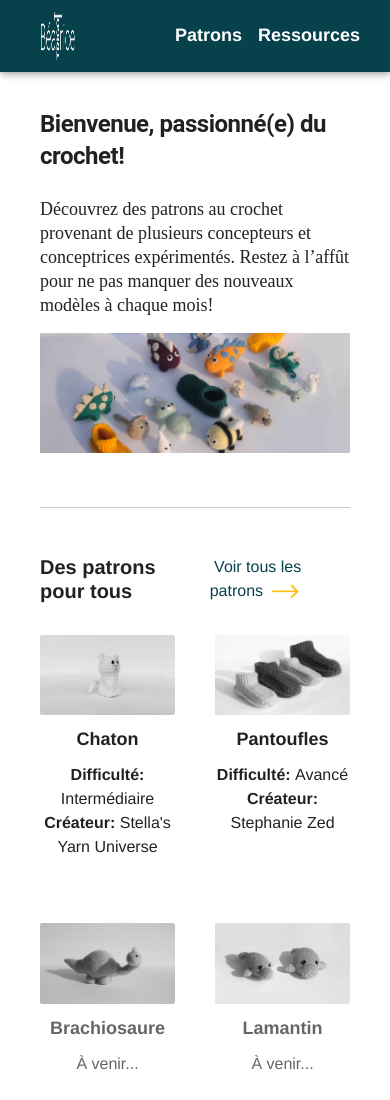
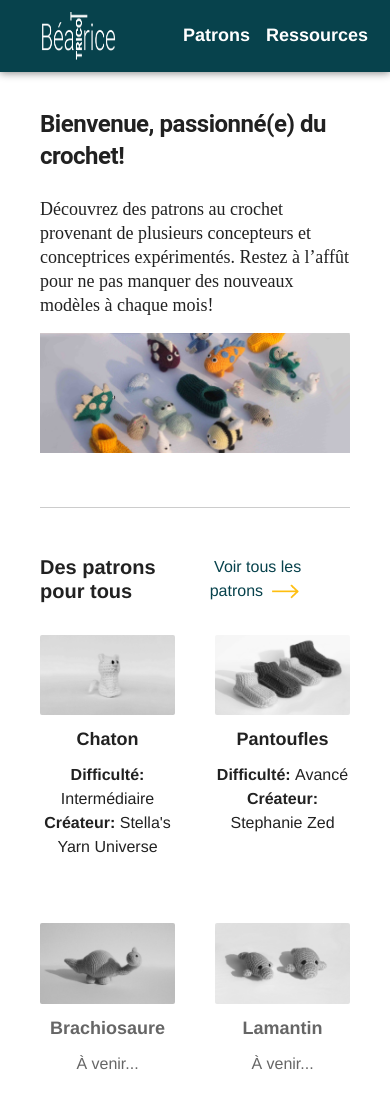
Before and after one commit to Beatricotrice/Beatricotrice.github.io, a plain HTML site: page index.html in a window 390 px wide. Shown: the top 1100 px of the page. Drawn offline with nearby package versions, Linux system fonts and the light colour scheme.

Commit message:
Fit entete

```diff
--- a/css/mes_styles.css
+++ b/css/mes_styles.css
@@ -41,7 +41,6 @@ img {
 #logo {
     margin-top: auto;
     margin-bottom: auto;
-    width: 100%;
 }
 
 
@@ -168,8 +167,8 @@ a {
     font-size: 18px;
     padding-top: 6px;
     padding-bottom: 6px;
-    padding-left: 24px;
-    padding-right: 24px;
+    padding-left: 18px;
+    padding-right: 18px;
     margin: 16px;
     text-align: center;
     vertical-align: center;
@@ -837,11 +836,7 @@ input[type="checkbox"]:checked {
     /* STYLES DE TEXTE DANS L'ENTÊTE */
 
     /* Bloc navigation centré verticalement */
-    nav {
-        margin-top: 17px;
-        margin-bottom: 17px;
-        padding-right: 24px;
-    }
+
 
 
     /* LES FLEX ET DIV */
@@ -930,7 +925,7 @@ input[type="checkbox"]:checked {
 
 
 
-@media screen and (max-width: 720px) {
+@media screen and (max-width: 500px) {
     /* ENTÊTE */
 
     .lien_entete {
@@ -946,20 +941,17 @@ input[type="checkbox"]:checked {
         transition: .5s;
     }
 
+    nav {
+        margin-top: 17px;
+        margin-bottom: 17px;
+        margin-right: 16px;
+        margin-left: 8px;
+        width: 250px;
+        text-align: right;
+    }
 
     nav a:first-child {
         display: none;
     }
 
-    nav {
-        margin-top: 17px;
-        margin-bottom: 17px;
-        margin-right: 0px;
-        margin-left: 16px;
-        width: 275px;
-        text-align: right;
-    }
-
-
-
 }
--- a/index.html
+++ b/index.html
@@ -21,7 +21,7 @@
 
                 <div id="logo">
                     <a href="index.html">
-                        <img src="images/logo_beatricotrice_LOGO-10.png" height="48px;" alt="Béatricotrice">
+                        <img src="images/logo_beatricotrice_LOGO-10.png" height="48px;" width="100%" alt="Béatricotrice">
                     </a>
                 </div>
 
```
